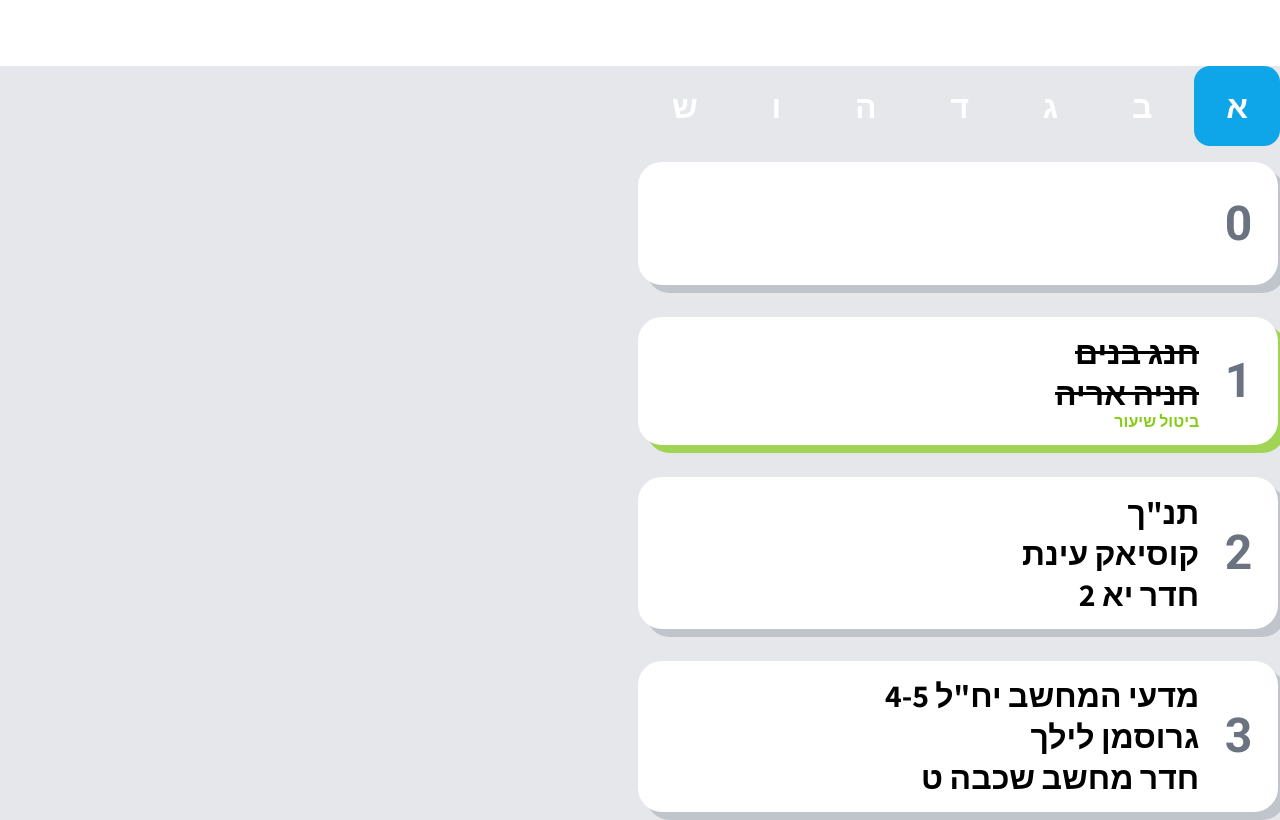
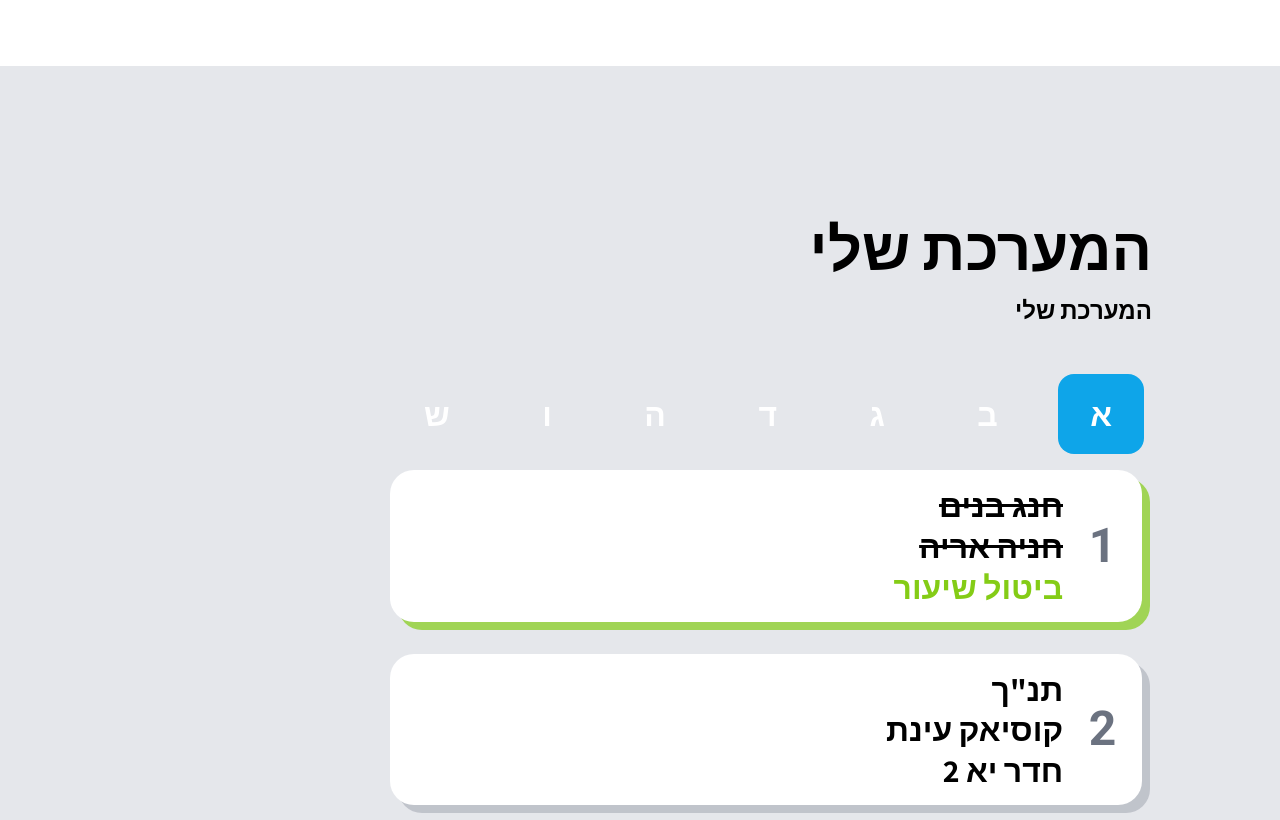
Before and after one commit to yanshoof-app/marketing, a Next.js app: page / in a window 1280 px wide. Shown: the part 1940-2760 px from the top of the page. Built offline with nearby package versions, Linux system fonts and the light colour scheme; some icons are missing.

Commit message:
FEATURE: My Schedule section

```diff
--- a/components/Sections/MySchedule/Button.tsx
+++ b/components/Sections/MySchedule/Button.tsx
@@ -1,5 +1,5 @@
 const variants = {
-  primary: 'bg-sky-500 text-white sm:hover:bg-sky-700',
+  primary: 'bg-sky-500 text-white sm:hover:bg-sky-700  hover:text-white',
   secondary:
     'bg-transparent text-sky-500 ring-1 ring-sky-500 hover:text-sky-700 hover:ring-sky-700',
 }
--- a/components/Sections/MySchedule/Lesson/index.tsx
+++ b/components/Sections/MySchedule/Lesson/index.tsx
@@ -21,7 +21,7 @@ export default function Lesson({ hour, lesson }: LessonProps) {
     'changes' in lesson ? lesson.changes[0] : undefined
   )
   return (
-    <div className="flex flex-col gap-8">
+    <div className="flex flex-col gap-8 text-black">
       <ShadowedWrapper
         color={color}
         className="flex flex-row rounded-3xl gap-[1.6rem] p-[1.6rem] items-center justify-stretch overflow-hidden"
@@ -33,7 +33,7 @@ export default function Lesson({ hour, lesson }: LessonProps) {
           <LessonInfo {...lesson} />
           {modificationMessage && (
             <p
-              className={` mb-[-0.92rem] mt-[-0.92rem] font-bold ${changeTextColor(
+              className={` mb-[-0.92rem] mt-[-0.92rem] font-bold text-[32px] ${changeTextColor(
                 color
               )}`}
             >
--- a/components/Sections/MySchedule/Timetable.tsx
+++ b/components/Sections/MySchedule/Timetable.tsx
@@ -1,5 +1,18 @@
 import Lesson from './Lesson'
 
+export const MIN_HOUR = 1
+
+const FindLastLesson = (timetable) => {
+  let lastLesson: number
+  for (let lesson in timetable) {
+    'subject' in timetable[lesson] && (lastLesson = Number(lesson))
+  }
+  return lastLesson
+}
+
+const ShowLesson = (lesson, index, lastLesson) => {
+  return 'subject' in lesson || (index > MIN_HOUR - 1 && index <= lastLesson)
+}
 export default function Timetable({
   lessons,
   day,
@@ -7,11 +20,15 @@ export default function Timetable({
   lessons: [][]
   day: number
 }) {
+  const lastLesson = FindLastLesson(lessons[day])
   return (
     <div className="flex flex-col gap-8 w-full">
-      {lessons[day].map((lesson, hour) => (
-        <Lesson hour={hour} lesson={lesson} key={`${day}${hour}`} />
-      ))}
+      {lessons[day].map(
+        (lesson, hour) =>
+          ShowLesson(lesson, hour, lastLesson) && (
+            <Lesson hour={hour} lesson={lesson} key={`${day}${hour}`} />
+          )
+      )}
     </div>
   )
 }
--- a/components/Sections/MySchedule/index.tsx
+++ b/components/Sections/MySchedule/index.tsx
@@ -1,5 +1,6 @@
 import { useState } from 'react'
 import { timetable_example } from '../../../samples'
+import { Calendar } from '../../icons'
 import { useRefs } from '../../RefsProvider'
 import DayPick from './DayPick'
 import Lesson from './Lesson'
@@ -12,11 +13,22 @@ export default function MySchedule() {
   return (
     <div
       ref={mySchedule}
-      className="flex flex-col justify-center w-full bg-gray-200"
+      className="flex items-center justify-center w-full bg-gray-200 dark:bg-slate-850"
     >
-      <div className="flex flex-col gap-4 w-1/2">
-        <DayPick day={date} onChange={changeDate} />
-        <Timetable lessons={timetable_example} day={date} />
+      <div className="w-full max-w-5xl flex flex-col gap-10 pt-16 items-start ">
+        <div className="flex flex-col gap-7 text-primary-500">
+          <Calendar width={60} height={60} />
+          <div className="flex flex-col items-left gap-4 dark:text-white text-black">
+            <h1 className=" text-6xl font-extrabold">המערכת שלי</h1>
+            <h2 className=" text-2xl font-semibold dark:text-gray-300">
+              המערכת שלי
+            </h2>
+          </div>
+        </div>
+        <div className="flex flex-col gap-4 max-w-3xl w-full h-[40rem] overflow-hidden p-2">
+          <DayPick day={date} onChange={changeDate} />
+          <Timetable lessons={timetable_example} day={date} />
+        </div>
       </div>
     </div>
   )
```
